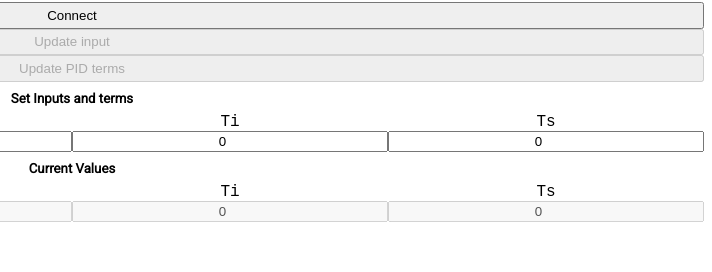
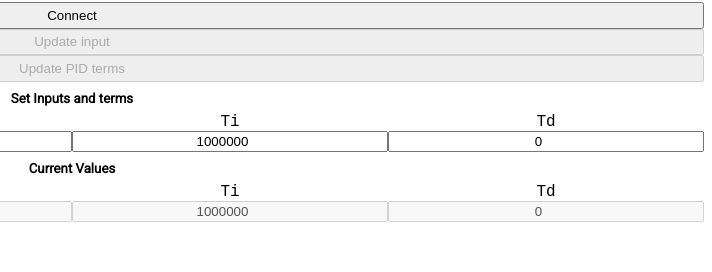
Before and after one commit to KGrzeg/html5-scada, a website: page public/index.html in a window 1280 px wide. Shown: the part 234-506 px from the top of the page, 568-1280 px from the left. Drawn offline with nearby package versions, Linux system fonts and the light colour scheme.

Commit message:
Initial conditions

```diff
--- a/public/index.html
+++ b/public/index.html
@@ -30,17 +30,17 @@
     </div>
     <h5>Set Inputs and terms</h5>
     <div class="controls container">
-      <label>u <input type="number" value="0" v-model="controller.view.u"></label>
-      <label>Kp <input type="number" value="1" v-model="controller.view.Kp"></label>
-      <label>Ti <input type="number" value="1000" v-model="controller.view.Ti"></label>
-      <label>Ts <input type="number" value="1" v-model="controller.view.Ts"></label>
+      <label>u <input type="number" v-model="controller.view.u"></label>
+      <label>Kp <input type="number" v-model="controller.view.Kp"></label>
+      <label>Ti <input type="number" v-model="controller.view.Ti"></label>
+      <label>Td <input type="number" v-model="controller.view.Td"></label>
     </div>
     <h5>Current Values</h5>
     <div class="controls container">
-      <label>u <input type="number" value="0" v-model="controller.set.u" readonly disabled></label>
-      <label>Kp <input type="number" value="1" v-model="controller.set.Kp" readonly disabled></label>
-      <label>Ti <input type="number" value="1000" v-model="controller.set.Ti" readonly disabled></label>
-      <label>Ts <input type="number" value="1" v-model="controller.set.Ts" readonly disabled></label>
+      <label>u <input type="number" v-model="controller.set.u" disabled></label>
+      <label>Kp <input type="number" v-model="controller.set.Kp" disabled></label>
+      <label>Ti <input type="number" v-model="controller.set.Ti" disabled></label>
+      <label>Td <input type="number" v-model="controller.set.Td" disabled></label>
     </div>
   </div>
 
--- a/public/main.js
+++ b/public/main.js
@@ -9,14 +9,14 @@ const app = new Vue({
       set: {
         u: 0,
         Kp: 1,
-        Ts: 0,
-        Ti: 0,
+        Ti: 1000000,
+        Td: 0,
       },
       view: {
         u: 0,
         Kp: 1,
-        Ts: 0,
-        Ti: 0,
+        Ti: 1000000,
+        Td: 0,
       },
     },
     socket: null,
@@ -69,7 +69,7 @@ const app = new Vue({
     submitPID() {
       this.controller.set.Kp = parseFloat(this.controller.view.Kp);
       this.controller.set.Ti = parseFloat(this.controller.view.Ti);
-      this.controller.set.Ts = parseFloat(this.controller.view.Ts);
+      this.controller.set.Td = parseFloat(this.controller.view.Td);
       this.sendInputs();
     },
     pushMessage(text) {
@@ -83,7 +83,7 @@ const app = new Vue({
         this.controller.set.u,
         this.controller.set.Kp,
         this.controller.set.Ti,
-        this.controller.set.Ts,
+        this.controller.set.Td,
       ];
       this.socket.emit("updateInputs", inputs);
     },
```
